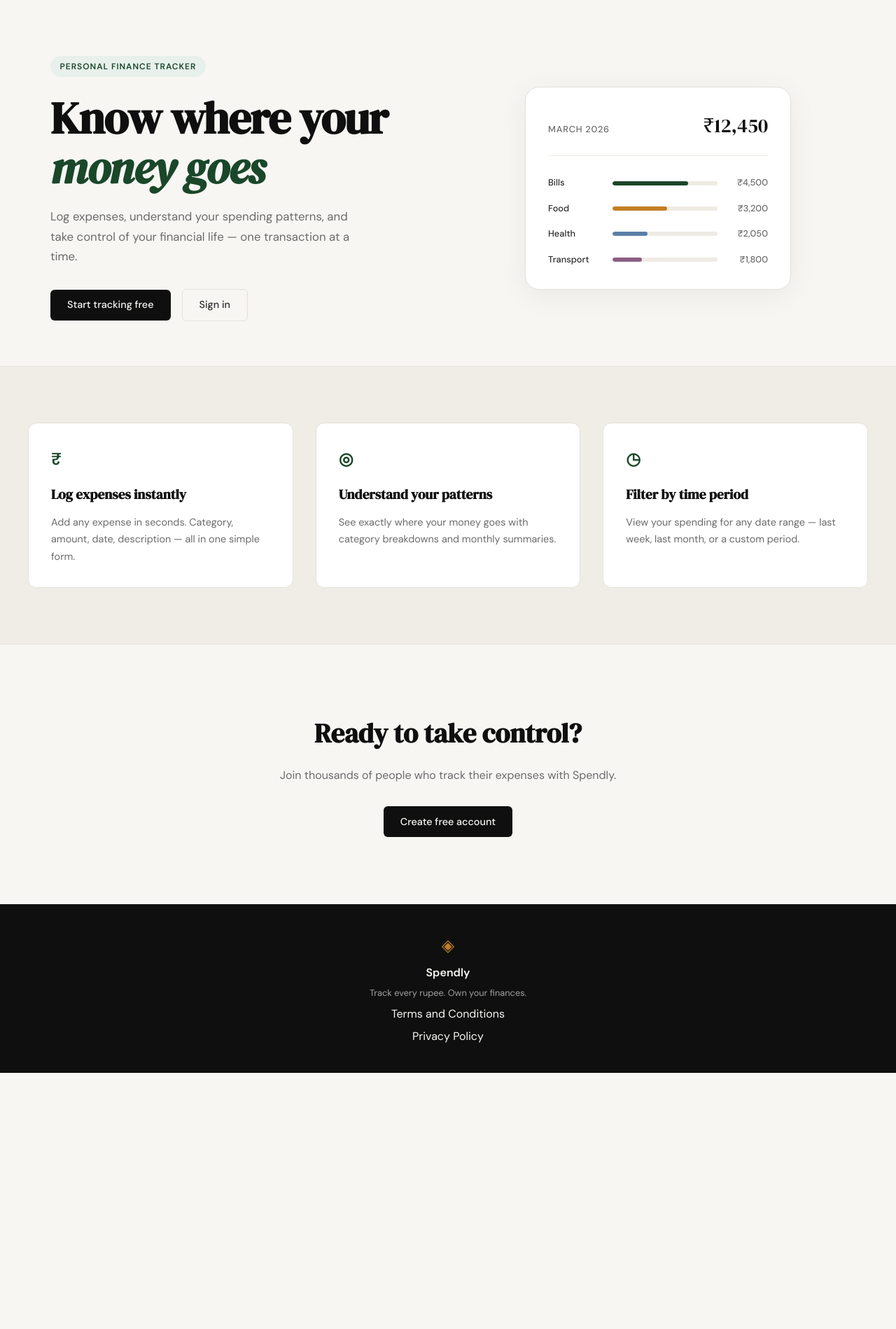
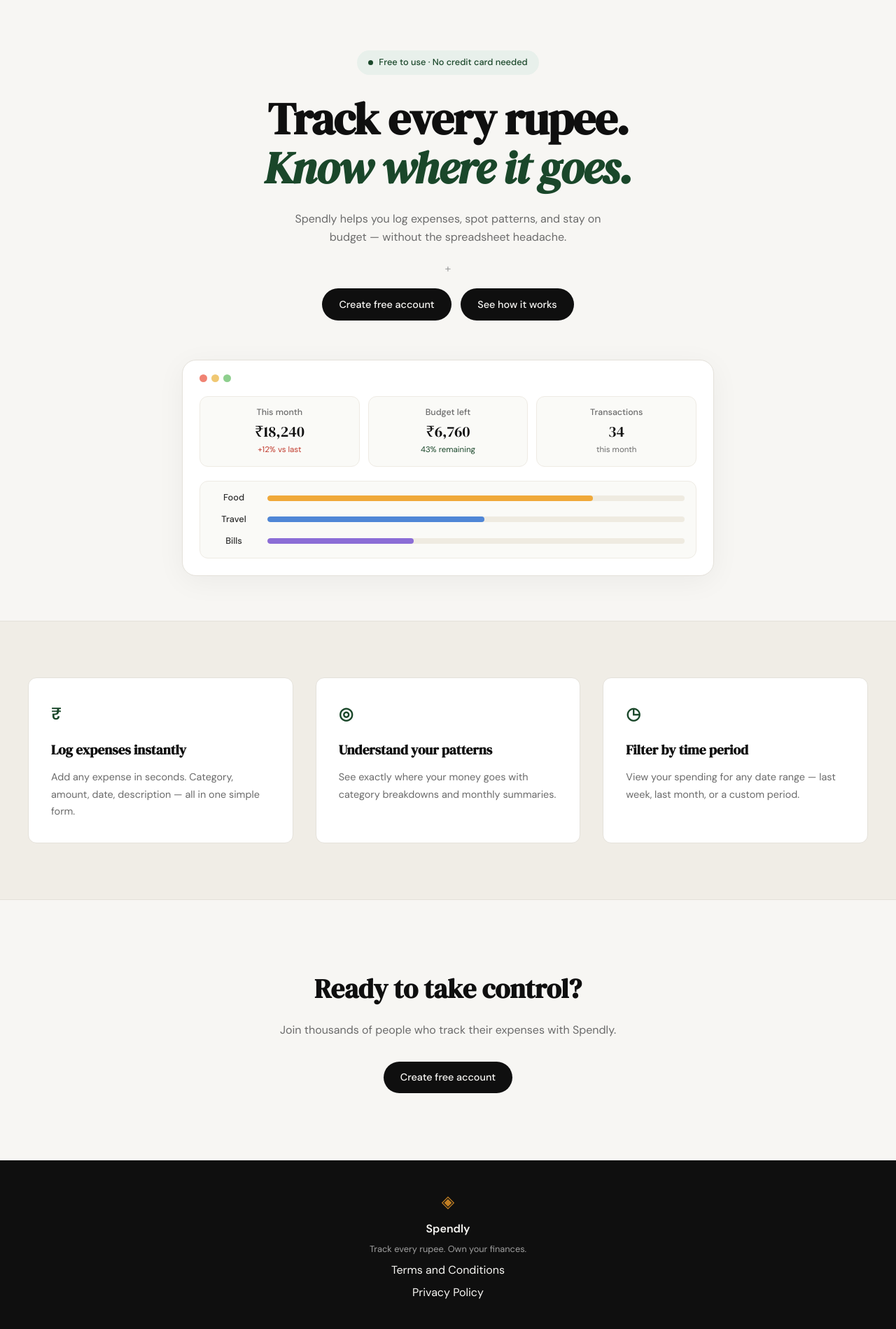
Before and after one commit to yashrawal411/spendly, a Flask app: page / in a window 1280 px wide. Shown: the part 61-1960 px from the top of the page at 70% size. Before the commit the page ends 1594 px from the top, so only its background shows below. Run offline with Flask 3, Linux system fonts and the light colour scheme.

Commit message:
landing: redesign hero section to match mockup

```diff
--- a/file.txt
+++ b/file.txt
@@ -45,7 +45,7 @@
 
 I've attached a screenshot of the updated Spendly hero section design.
 
-Modify only the hero section in @templates/landing.html and @static/css/landing.css
+Modify only the hero section in @templates/landing.html and @static/css/style.css
 to match this image exactly. Do not touch any other part of the page.
 
 git commit -m "landing: redesign hero section to match mockup"
--- a/static/css/style.css
+++ b/static/css/style.css
@@ -124,35 +124,47 @@
 /* ------------------------------------------------------------------ */
 
 .hero {
-    padding: 5rem 2rem 4rem;
-    display: grid;
-    grid-template-columns: 1fr 1fr;
-    gap: 4rem;
-    align-items: center;
-    max-width: var(--max-width);
-    margin: 0 auto;
+    padding: 4.5rem 2rem 4rem;
+    display: flex;
+    justify-content: center;
+}
+
+.hero-inner {
+    width: 100%;
+    max-width: 760px;
+    text-align: center;
 }
 
 .hero-badge {
-    display: inline-block;
+    display: inline-flex;
+    align-items: center;
+    gap: 0.5rem;
     background: var(--accent-light);
     color: var(--accent);
-    font-size: 0.75rem;
-    font-weight: 600;
-    letter-spacing: 0.08em;
-    text-transform: uppercase;
-    padding: 0.35rem 0.85rem;
+    font-size: 0.8rem;
+    font-weight: 500;
+    letter-spacing: 0;
+    text-transform: none;
+    padding: 0.45rem 1rem;
     border-radius: 999px;
-    margin-bottom: 1.5rem;
+    margin-bottom: 1.75rem;
+}
+
+.hero-badge-dot {
+    width: 7px;
+    height: 7px;
+    border-radius: 50%;
+    background: var(--accent);
+    display: inline-block;
 }
 
 .hero-title {
     font-family: var(--font-display);
-    font-size: clamp(2.5rem, 5vw, 4rem);
+    font-size: clamp(2.5rem, 5.2vw, 4rem);
     line-height: 1.1;
     letter-spacing: -0.02em;
     color: var(--ink);
-    margin-bottom: 1.25rem;
+    margin-bottom: 1.5rem;
 }
 
 .hero-title em {
@@ -161,17 +173,27 @@
 }
 
 .hero-subtitle {
-    font-size: 1.05rem;
+    font-size: 1rem;
     color: var(--ink-muted);
-    line-height: 1.7;
-    max-width: 460px;
-    margin-bottom: 2rem;
+    line-height: 1.65;
+    max-width: 480px;
+    margin: 0 auto 1.5rem;
+    text-align: center;
+}
+
+.hero-divider {
+    font-size: 1rem;
+    color: var(--ink-faint);
+    margin: 1.5rem 0 1.25rem;
+    line-height: 1;
 }
 
 .hero-actions {
     display: flex;
-    gap: 1rem;
+    gap: 0.85rem;
     align-items: center;
+    justify-content: center;
+    margin-bottom: 3.5rem;
 }
 
 /* ------------------------------------------------------------------ */
@@ -187,42 +209,82 @@
     background: var(--paper-card);
     border: 1px solid var(--border);
     border-radius: var(--radius-lg);
-    padding: 2rem;
+    padding: 1.25rem 1.5rem 1.5rem;
     width: 100%;
-    max-width: 380px;
-    box-shadow: 0 8px 40px rgba(0,0,0,0.06);
+    max-width: 760px;
+    box-shadow: 0 8px 40px rgba(0,0,0,0.05);
 }
 
-.mock-card-header {
+.mock-card-dots {
     display: flex;
-    justify-content: space-between;
-    align-items: baseline;
-    margin-bottom: 1.75rem;
-    padding-bottom: 1.25rem;
-    border-bottom: 1px solid var(--border-soft);
+    gap: 6px;
+    margin-bottom: 1.25rem;
 }
 
-.mock-label {
-    font-size: 0.8rem;
-    font-weight: 500;
-    color: var(--ink-muted);
-    text-transform: uppercase;
-    letter-spacing: 0.06em;
+.mock-dot {
+    width: 11px;
+    height: 11px;
+    border-radius: 50%;
+    display: inline-block;
 }
 
-.mock-total {
-    font-family: var(--font-display);
-    font-size: 1.75rem;
-    color: var(--ink);
+.mock-dot-red { background: #f08373; }
+.mock-dot-yellow { background: #f0c873; }
+.mock-dot-green { background: #8ecf8e; }
+
+.mock-stats {
+    display: grid;
+    grid-template-columns: repeat(3, 1fr);
+    gap: 0.75rem;
+    margin-bottom: 1.25rem;
 }
 
-.mock-bars { display: flex; flex-direction: column; gap: 1rem; }
+.mock-stat {
+    background: #fafaf7;
+    border: 1px solid var(--border-soft);
+    border-radius: var(--radius-md);
+    padding: 0.85rem 1rem;
+    display: flex;
+    flex-direction: column;
+    gap: 0.3rem;
+}
+
+.mock-stat-label {
+    font-size: 0.78rem;
+    color: var(--ink-muted);
+    font-weight: 500;
+}
+
+.mock-stat-value {
+    font-family: var(--font-display);
+    font-size: 1.35rem;
+    color: var(--ink);
+    line-height: 1.1;
+}
+
+.mock-stat-meta {
+    font-size: 0.72rem;
+    color: var(--ink-muted);
+}
+
+.mock-stat-up { color: var(--danger); }
+.mock-stat-good { color: var(--accent); }
+
+.mock-bars {
+    display: flex;
+    flex-direction: column;
+    gap: 0.65rem;
+    background: #fafaf7;
+    border: 1px solid var(--border-soft);
+    border-radius: var(--radius-md);
+    padding: 0.85rem 1rem;
+}
 
 .mock-bar-row {
     display: grid;
-    grid-template-columns: 80px 1fr 60px;
+    grid-template-columns: 64px 1fr;
     align-items: center;
-    gap: 0.75rem;
+    gap: 1rem;
 }
 
 .mock-cat {
@@ -232,8 +294,8 @@
 }
 
 .mock-bar-track {
-    height: 6px;
-    background: var(--border-soft);
+    height: 8px;
+    background: #efebe1;
     border-radius: 999px;
     overflow: hidden;
 }
@@ -245,16 +307,9 @@
     transition: width 0.6s ease;
 }
 
-.mock-bar-2 { background: var(--accent-2); }
-.mock-bar-3 { background: #5b7fa6; }
-.mock-bar-4 { background: #8b5e83; }
-
-.mock-amt {
-    font-size: 0.8rem;
-    font-weight: 500;
-    color: var(--ink-muted);
-    text-align: right;
-}
+.mock-bar-orange { background: #f0a93a; }
+.mock-bar-blue { background: #4f86d6; }
+.mock-bar-purple { background: #8b6dd6; }
 
 /* ------------------------------------------------------------------ */
 /* Buttons                                                             */
@@ -264,8 +319,8 @@
     display: inline-block;
     background: var(--ink);
     color: var(--paper);
-    padding: 0.65rem 1.5rem;
-    border-radius: var(--radius-sm);
+    padding: 0.7rem 1.5rem;
+    border-radius: 999px;
     font-family: var(--font-body);
     font-size: 0.9rem;
     font-weight: 500;
@@ -281,8 +336,8 @@
     display: inline-block;
     background: transparent;
     color: var(--ink-soft);
-    padding: 0.65rem 1.5rem;
-    border-radius: var(--radius-sm);
+    padding: 0.7rem 1.5rem;
+    border-radius: 999px;
     font-size: 0.9rem;
     font-weight: 500;
     border: 1px solid var(--border);
@@ -519,7 +574,6 @@
 
     .hero-subtitle { max-width: 100%; }
     .hero-actions { justify-content: center; }
-    .hero-visual { display: none; }
 
     .features-inner { grid-template-columns: 1fr; }
 }
--- a/templates/landing.html
+++ b/templates/landing.html
@@ -6,55 +6,66 @@
 
 <section class="hero">
     <div class="hero-inner">
-        <div class="hero-badge">Personal Finance Tracker</div>
+        <div class="hero-badge">
+            <span class="hero-badge-dot"></span>
+            Free to use &middot; No credit card needed
+        </div>
         <h1 class="hero-title">
-            Know where your<br>
-            <em>money goes</em>
+            Track every rupee.<br>
+            <em>Know where it goes.</em>
         </h1>
         <p class="hero-subtitle">
-            Log expenses, understand your spending patterns,
-            and take control of your financial life —
-            one transaction at a time.
+            Spendly helps you log expenses, spot patterns, and stay
+            on budget &mdash; without the spreadsheet headache.
         </p>
+        <div class="hero-divider">+</div>
         <div class="hero-actions">
-            <a href="{{ url_for('register') }}" class="btn-primary">Start tracking free</a>
-            <a href="{{ url_for('login') }}" class="btn-ghost">Sign in</a>
+            <a href="{{ url_for('register') }}" class="btn-primary">Create free account</a>
+            <a href="#features" class="btn-primary">See how it works</a>
         </div>
-    </div>
-    <div class="hero-visual">
-        <div class="mock-card">
-            <div class="mock-card-header">
-                <span class="mock-label">March 2026</span>
-                <span class="mock-total">₹12,450</span>
-            </div>
-            <div class="mock-bars">
-                <div class="mock-bar-row">
-                    <span class="mock-cat">Bills</span>
-                    <div class="mock-bar-track">
-                        <div class="mock-bar" style="width: 72%"></div>
+        <div class="hero-visual">
+            <div class="mock-card">
+                <div class="mock-card-dots">
+                    <span class="mock-dot mock-dot-red"></span>
+                    <span class="mock-dot mock-dot-yellow"></span>
+                    <span class="mock-dot mock-dot-green"></span>
+                </div>
+                <div class="mock-stats">
+                    <div class="mock-stat">
+                        <span class="mock-stat-label">This month</span>
+                        <span class="mock-stat-value">&#8377;18,240</span>
+                        <span class="mock-stat-meta mock-stat-up">+12% vs last</span>
                     </div>
-                    <span class="mock-amt">₹4,500</span>
+                    <div class="mock-stat">
+                        <span class="mock-stat-label">Budget left</span>
+                        <span class="mock-stat-value">&#8377;6,760</span>
+                        <span class="mock-stat-meta mock-stat-good">43% remaining</span>
+                    </div>
+                    <div class="mock-stat">
+                        <span class="mock-stat-label">Transactions</span>
+                        <span class="mock-stat-value">34</span>
+                        <span class="mock-stat-meta">this month</span>
+                    </div>
                 </div>
-                <div class="mock-bar-row">
-                    <span class="mock-cat">Food</span>
-                    <div class="mock-bar-track">
-                        <div class="mock-bar mock-bar-2" style="width: 52%"></div>
+                <div class="mock-bars">
+                    <div class="mock-bar-row">
+                        <span class="mock-cat">Food</span>
+                        <div class="mock-bar-track">
+                            <div class="mock-bar mock-bar-orange" style="width: 78%"></div>
+                        </div>
                     </div>
-                    <span class="mock-amt">₹3,200</span>
-                </div>
-                <div class="mock-bar-row">
-                    <span class="mock-cat">Health</span>
-                    <div class="mock-bar-track">
-                        <div class="mock-bar mock-bar-3" style="width: 33%"></div>
+                    <div class="mock-bar-row">
+                        <span class="mock-cat">Travel</span>
+                        <div class="mock-bar-track">
+                            <div class="mock-bar mock-bar-blue" style="width: 52%"></div>
+                        </div>
                     </div>
-                    <span class="mock-amt">₹2,050</span>
-                </div>
-                <div class="mock-bar-row">
-                    <span class="mock-cat">Transport</span>
-                    <div class="mock-bar-track">
-                        <div class="mock-bar mock-bar-4" style="width: 28%"></div>
+                    <div class="mock-bar-row">
+                        <span class="mock-cat">Bills</span>
+                        <div class="mock-bar-track">
+                            <div class="mock-bar mock-bar-purple" style="width: 35%"></div>
+                        </div>
                     </div>
-                    <span class="mock-amt">₹1,800</span>
                 </div>
             </div>
         </div>
```
Also changed, not shown: static/landing_page.png (added).
